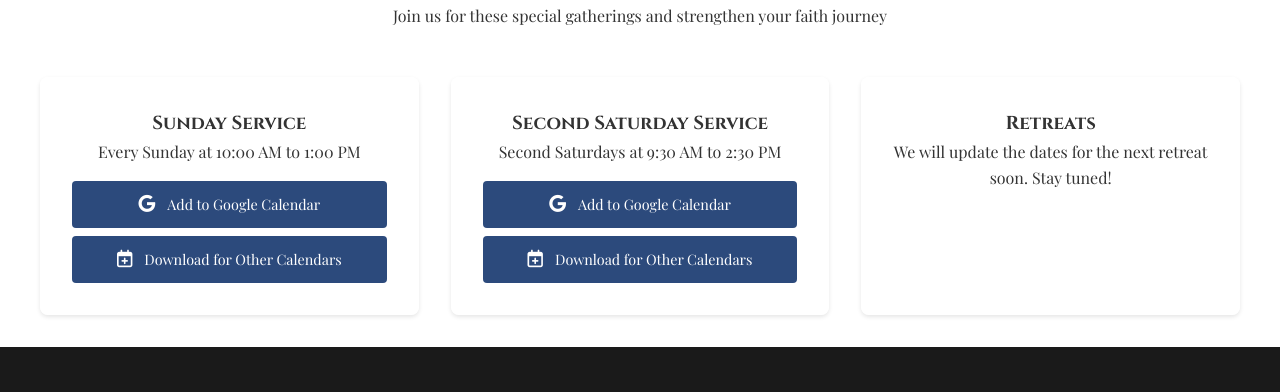
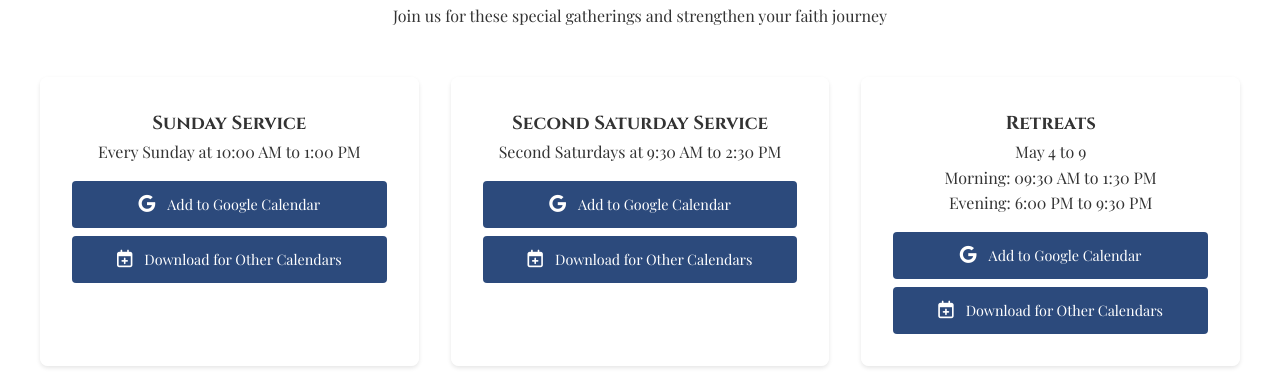
Before and after one commit to gopichand2003/HAF, a plain HTML site: page English/home-english.html in a window 1280 px wide. Shown: the part 1016-1408 px from the top of the page. Drawn offline with nearby package versions, Linux system fonts and the light colour scheme.

Commit message:
Retrats date added

```diff
--- a/English/home-english.html
+++ b/English/home-english.html
@@ -193,26 +193,26 @@
           <div class="card">
             <h3>Retreats</h3>
             <p>
-              <!-- May 6 to 10<br/>Morning: 09:00 AM to 1:00 PM<br />Evening: 6:00
-              PM to 9:00 PM -->
-              We will update the dates for the next retreat soon. Stay tuned!
+              May 4 to 9<br/>Morning: 09:30 AM to 1:30 PM<br />Evening: 6:00
+              PM to 9:30 PM
+              <!-- We will update the dates for the next retreat soon. Stay tuned! -->
             </p>
-            <!-- <div class="calendar-buttons">
+            <div class="calendar-buttons">
               <a
                 href="#"
                 class="calendar-btn"
-                onclick="addToGoogleCalendar('Spiritual Retreat', '5-day Spiritual Retreat at Holy Army Fellowship - Morning: 09:00 AM to 1:00 PM, Evening: 6:00 PM to 09:00 PM', 'H.A.F Church Mandavalli', '2025-05-06T09:00:00', '2025-05-10T14:00:00')">
+                onclick="addToGoogleCalendar('Spiritual Retreat', '5-day Spiritual Retreat at Holy Army Fellowship - Morning: 09:30 AM to 1:30 PM, Evening: 6:00 PM to 9:30 PM', 'H.A.F Church Mandavalli', '2026-05-04T09:30:00', '2026-05-09T13:30:00')">
                 <i class="fab fa-google"></i> Add to Google Calendar
               </a>
               <a
                 href="#"
                 class="calendar-btn"
-                onclick="downloadICSFile('Spiritual Retreat', '5-day Spiritual Retreat at Holy Army Fellowship - Morning: 09:00 AM to 1:00 PM, Evening: 6:00 PM to 09:00 PM', 'H.A.F Church Mandavalli', '2025-05-06T09:00:00', '2025-05-10T14:00:00')"
+                onclick="downloadICSFile('Spiritual Retreat', '5-day Spiritual Retreat at Holy Army Fellowship - Morning: 09:30 AM to 1:30 PM, Evening: 6:00 PM to 9:30 PM', 'H.A.F Church Mandavalli', '2026-05-04T09:30:00', '2026-05-09T13:30:00')"
               >
                 <i class="far fa-calendar-plus"></i> Download for Other
                 Calendars
               </a>
-            </div> -->
+            </div>
           </div>
         </div>
       </div>
```
Also changed, not shown: Telugu/home-telugu.html (+6 -6 lines).
